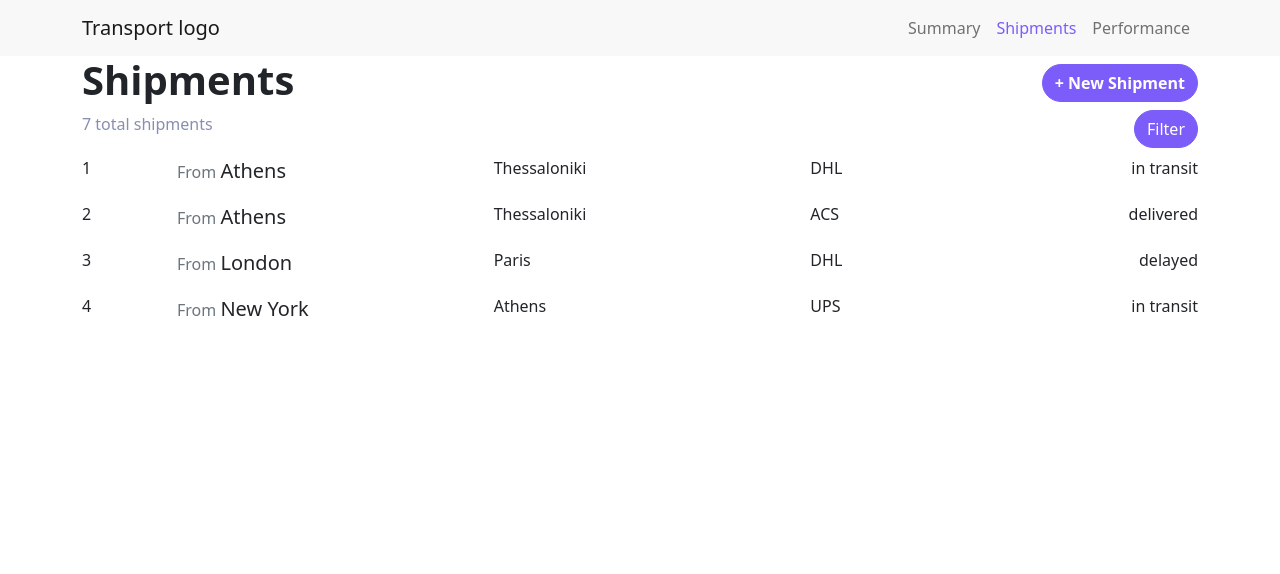
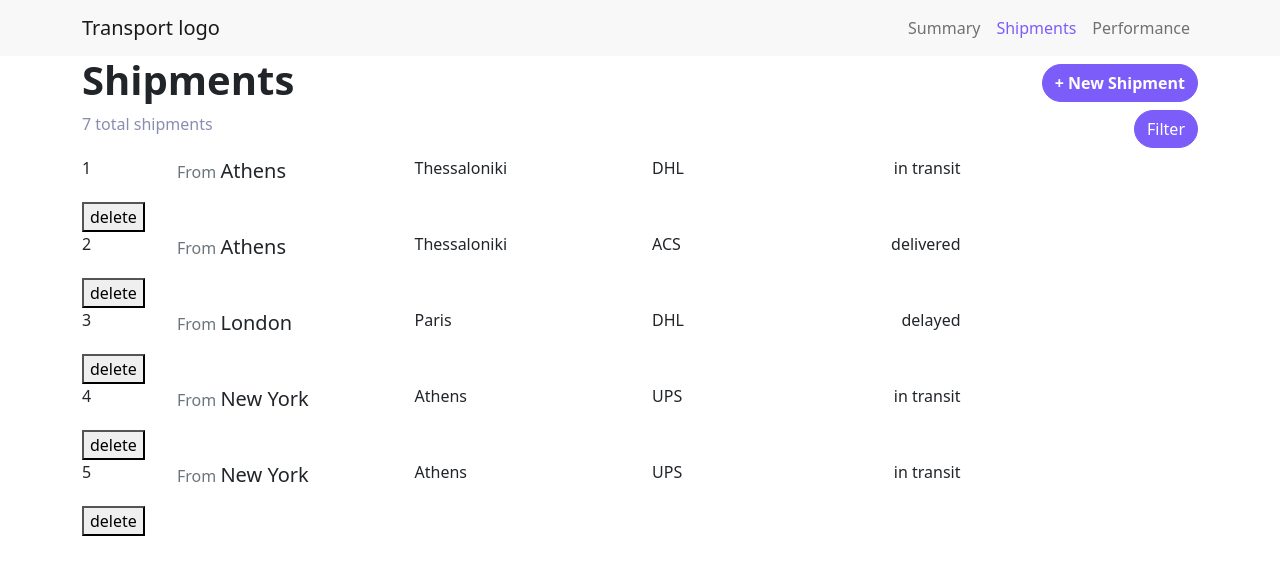
Before and after one commit to geoelectrof/tms-dashboard, a React (Vite) app: page /shipments in a window 1280 px wide. Shown: the top 574 px of the page. Built offline with nearby package versions, Linux system fonts and the light colour scheme.

Commit message:
Added functionality to remove shipments from the system

```diff
--- a/src/components/FiltersOffCanvas.jsx
+++ b/src/components/FiltersOffCanvas.jsx
@@ -7,7 +7,6 @@ const FiltersOffCanvas = ({ filters, carriers, status, handleCarrierClick, handl
 
     const dispatch = useDispatch()
     const show = useSelector(state => state.filtersOffCanvas.open)
-    console.log(filters.carrierName.includes("ACS"))
 
     return (
       <Offcanvas
--- a/src/components/ShipmentCard.jsx
+++ b/src/components/ShipmentCard.jsx
@@ -1,7 +1,12 @@
 import { LinkContainer } from "react-router-bootstrap";
 import { Row, Col } from "react-bootstrap";
+import { useDispatch } from "react-redux";
+import { removeShipment } from "../features/transports/shipmentsSlice";
 
-const ShipmentCard = ( {id, originAddress, destinationAddress, status, carrierName}) => {
+const ShipmentCard = ( {id, originAddress, destinationAddress, status, carrierName, handleRemoveShipment}) => {
+
+  const dispatch = useDispatch()
+
   return (
     <>
       {/* <div>ShipmentCard</div> */}
@@ -24,8 +29,15 @@ const ShipmentCard = ( {id, originAddress, destinationAddress, status, carrierNa
           <Col>
             <p className="text-end">{status}</p>
           </Col>
+          <Col>
+          </Col>
         </Row>
       </LinkContainer>
+            <button
+              onClick={()=>dispatch(removeShipment(id))}
+            >
+              delete
+            </button>
     </>
   );
 }
--- a/src/components/Shipments copy.jsx
+++ b/src/components/Shipments copy.jsx
@@ -21,7 +21,6 @@ const Shipments = () => {
   const carriers = [
     ...new Set(shipments.map((shipment) => shipment.carrierName)),
   ];
-  // console.log(carriers);
 
   // ignores case-sensitive
   const getValue = (value) =>
@@ -62,8 +61,6 @@ const Shipments = () => {
     )
   }
   ,[filters])
-
-  console.log("filters", filters)
 
 
   // const handleSelectStatus = (e) => {
--- a/src/components/Shipments.jsx
+++ b/src/components/Shipments.jsx
@@ -5,6 +5,7 @@ import { Container, Row, Col, Button, Dropdown, Form } from "react-bootstrap"
 import ShipmentCard from "./ShipmentCard"
 import FiltersOffCanvas from "./FiltersOffCanvas"
 import { openFiltersOffCanvas } from "../features/filtersOffCanvas/filtersOffCanvasSlice"
+import { removeShipment } from "../features/transports/shipmentsSlice"
 
 const Shipments = () => {
   const { shipments } = useSelector((state) => state.shipments);
@@ -33,7 +34,6 @@ const Shipments = () => {
       ...filters,
       carrierName: newCarriersNameArray
     }))
-    console.log("e.currentTarget.checked", e.currentTarget.checked);
   };
 
   const handleStatusClick = (e) => {
@@ -47,7 +47,6 @@ const Shipments = () => {
       ...filters,
       status: newStatusArray
     }))
-    console.log("e.currentTarget.checked", e.currentTarget.checked);
   };
 
   const handleRemoveFilters = () => {
@@ -88,8 +87,14 @@ const Shipments = () => {
 
   useEffect(() => {
       setFilteredShipments(filterPlainArray(shipments, filters))
-  }
-  ,[filters])
+    }
+    ,[filters, shipments])
+
+  // const handleRemoveShipment = (id) => {
+  //   dispatch(removeShipment(id))
+  // }
+
+    // setFilteredShipments(filterPlainArray(shipments, filters))
 
   // console.log("filters", filters)
 
@@ -130,6 +135,7 @@ const Shipments = () => {
                   destinationAddress={shipment.destinationAddress}
                   carrierName={shipment.carrierName}
                   status={shipment.status}
+                  // handleRemoveShipment={()=>dispatch(removeShipment(shipment.id))}
                 />
               );
             })
@@ -143,43 +149,12 @@ const Shipments = () => {
                   destinationAddress={shipment.destinationAddress}
                   carrierName={shipment.carrierName}
                   status={shipment.status}
+                  // handleRemoveShipment={()=>dispatch(removeShipment(shipment.id))}
                 />
               );
             }))
             : <div>No items to display</div>
         }
-
-        {}
-
-        {/* {selectedStatus == "all"
-        ? shipments.map((shipment) => {
-            return (
-              <ShipmentCard
-                key={shipment.id}
-                // {...shipment}
-                id={shipment.id}
-                originAddress={shipment.originAddress}
-                destinationAddress={shipment.destinationAddress}
-                carrierName={shipment.carrierName}
-                status={shipment.status}
-              />
-            );
-          })
-        : shipments
-            .filter((shipment) => shipment.status === selectedStatus)
-            .map((shipment) => {
-              return (
-                <ShipmentCard
-                  key={shipment.id}
-                  // {...shipment}
-                  id={shipment.id}
-                  originAddress={shipment.originAddress}
-                  destinationAddress={shipment.destinationAddress}
-                  carrierName={shipment.carrierName}
-                  status={shipment.status}
-                />
-              );
-            })} */}
       </Container>
       <FiltersOffCanvas
         filters={filters}
--- a/src/components/SingleShipment.jsx
+++ b/src/components/SingleShipment.jsx
@@ -1,13 +1,14 @@
 import { useParams } from "react-router"
 import { LinkContainer } from "react-router-bootstrap"
-import { useSelector } from "react-redux"
+import { useSelector, useDispatch } from "react-redux"
+import { Button } from "react-bootstrap"
+import { removeShipment } from "../features/transports/shipmentsSlice"
 
 const SingleShipment = () => {
     const { shipmentId } = useParams()
     const {shipments} = useSelector(state => state.shipments)
-    console.log('shipmentnew', shipments)
+    const dispatch = useDispatch()
     const shipment = shipments.find(shipment => shipment.id == shipmentId)
-    console.log(shipment)
 
     return (
       <>
@@ -20,8 +21,18 @@ const SingleShipment = () => {
         <h3>Estimated delivery date: {shipment.deliveryDate}</h3>
         <h3>{shipment.status}</h3>
         <LinkContainer to="/shipments">
-          <button>Back to shipments</button>
+        <button
+          variant="danger text-white"
+          onClick={() => dispatch(removeShipment(shipment.id))}
+        >
+          Delete shipment
+        </button>
         </LinkContainer>
+        <div>
+        <LinkContainer to="/shipments">
+          <Button>Back to shipments</Button>
+        </LinkContainer>
+        </div>
       </>
     );
 }
--- a/src/components/Summary.jsx
+++ b/src/components/Summary.jsx
@@ -16,8 +16,6 @@ const Summary = () => {
     }
     return acc
   } , {inTransit: 0, delayed:0, delivered:0})
-  console.log("inTransit", shipmentsCountByStatus.inTransit )
-  console.log("delivered", shipmentsCountByStatus.delivered )
 
   return (
     <div>
--- a/src/data/shipments.json
+++ b/src/data/shipments.json
@@ -34,5 +34,14 @@
     "carrierName": "UPS",
     "deliveryDate": "2023-06-15",
     "status": "in transit"
+  },
+  {
+    "id": 5,
+    "customerName": "Ioannis Xenakis",
+    "originAddress": "New York",
+    "destinationAddress": "Athens",
+    "carrierName": "UPS",
+    "deliveryDate": "2023-06-15",
+    "status": "in transit"
   }
 ]
--- a/src/features/transports/shipmentsSlice.js
+++ b/src/features/transports/shipmentsSlice.js
@@ -8,8 +8,18 @@ const initialState = {
 const shipmentsSlice = createSlice({
     name: 'shipments',
     initialState,
+    reducers: {
+        removeShipment: (state, action) => {
+            const shipmentId = action.payload
+            const newShipments = state.shipments.filter(shipment => {
+                return shipment.id !== shipmentId
+            })
+            state.shipments = newShipments
+        },
+    }
 })
 
-console.log(shipmentsSlice)
+// console.log(shipmentsSlice)
 
 export default shipmentsSlice.reducer
+export const { removeShipment } = shipmentsSlice.actions
```
